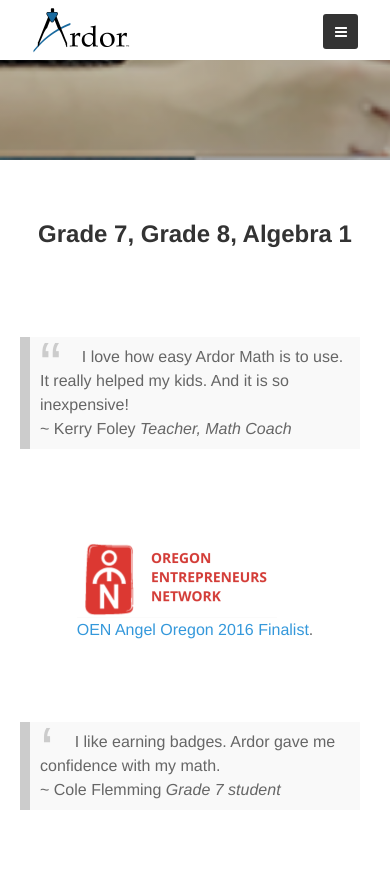
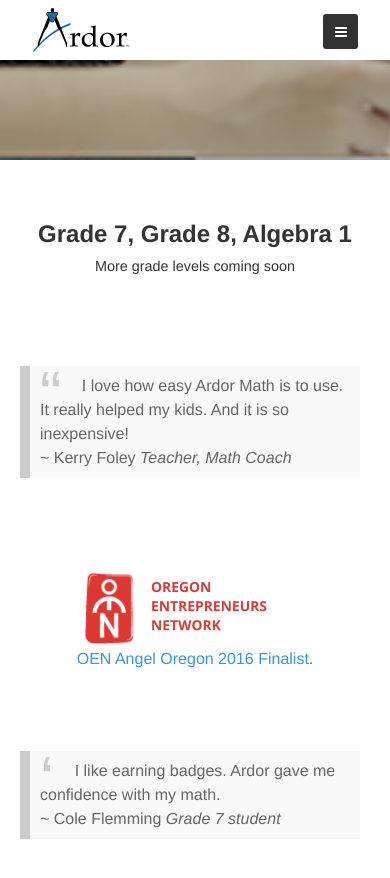
Before and after one commit to ardor-education/ardor-education.github.io, a Jekyll site: the page built from index.html, in a window 390 px wide and 900 px high, scrolled down 740 px. Shown: the top 878 px of the window. Built offline with Jekyll 4.4.1, drawn with Linux system fonts in a browser that asks for light colours; some web fonts are replaced; some of the changed text lies outside the part shown.

Commit message:
add mobile device descriptor

```diff
--- a/_layouts/home.html
+++ b/_layouts/home.html
@@ -97,10 +97,13 @@
 <!-- Testimonials -->
 <div class="wrapper-content">
     <div class="testimonial-wrapper">
-        <div class="testimonial-container">
-                <h3>Grade 7, Grade 8, Algebra 1</h3>
+        <div class="center-text testimonial-container">
+            <h3>Grade 7, Grade 8, Algebra 1 <br />
+                <span class="sub-title">More grade levels coming soon</span>
+            </h3>
         </div>
     </div>
+
     <div class="testimonial-wrapper">
         <!-- Teacher testimonial -->
         <div class="testimonial-container">
@@ -127,6 +130,32 @@
         </div>
     </div>
 </div>
+
+
+<div class="testimonial-content">
+    <div class="testimonial-wrapper learn-explainer">
+        <div class="testimonial-container large-image">
+            <img src="./../assets/images/differentiation/boy-with-ipad-computer.png">
+        </div>
+        <div class="testimonial-container">
+            <p>
+                Ardor Math runs on
+                <strong>mobile phones</strong>,
+                <strong>Chromebooks</strong>,
+                <strong>iPads</strong>, and
+                <strong>Android tablets</strong>.
+
+            </p>
+        </div>
+    </div>
+</div>
+
+<div class="testimonial-wrapper">
+    <div class="testimonial-container">
+        <a href="accounts.ardoreducation.com" class="button blue-button">Sign Up for Free</a> <br />
+    </div>
+</div>
+
 
 <div class="wrapper-content">
     <video autoplay muted loop id="ardorVideo">
--- a/_sass/_base.scss
+++ b/_sass/_base.scss
@@ -7,8 +7,6 @@
     margin: 0;
     padding: 0;
 }
-
-
 
 /**
  * Basic styling
--- a/_sass/modules/_testimonial.scss
+++ b/_sass/modules/_testimonial.scss
@@ -14,3 +14,13 @@
     margin: 20px;
     max-width: 400px;
 }
+
+.sub-title {
+    align-self: center;
+    font-size: 0.6em;
+    font-weight: 400;
+}
+
+.center-text {
+    text-align: center;
+}
```
